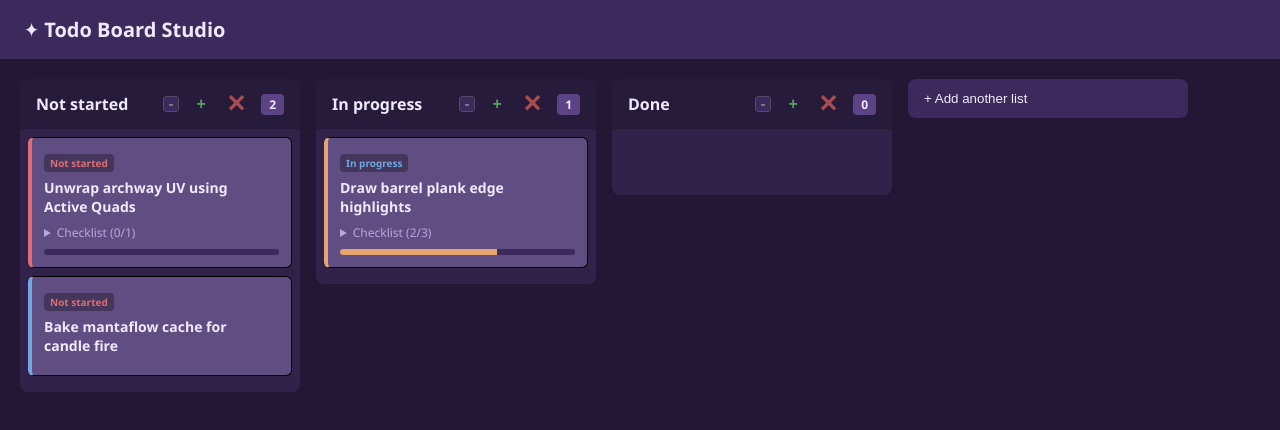
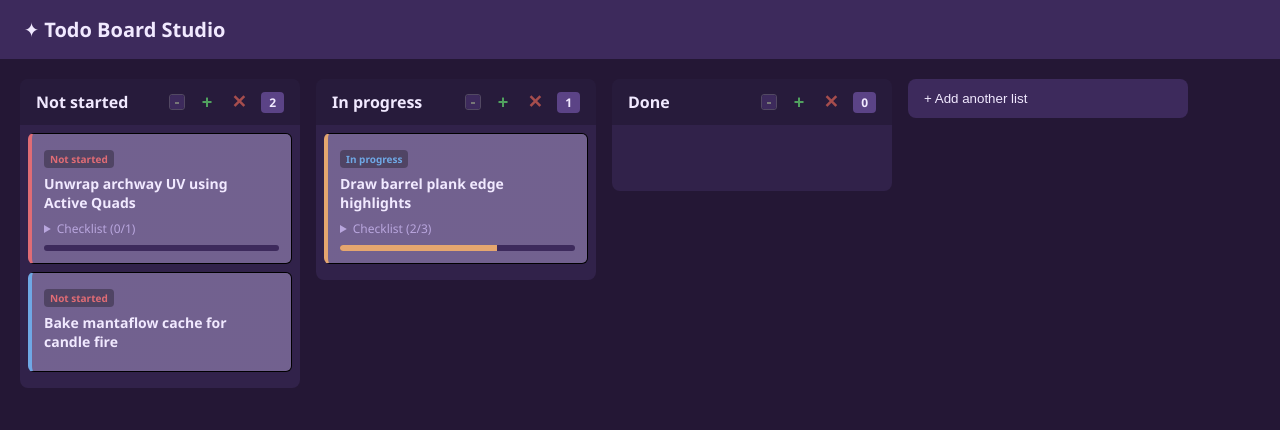
Before and after one commit to zViiX123/Todo_WebApp, a plain HTML site: page todo.html in a window 1280 px wide. Drawn offline with Linux system fonts and the light colour scheme.

Commit message:
fix for x being too large????, and more contrast for cards/coloumns

```diff
--- a/todo.html
+++ b/todo.html
@@ -49,9 +49,9 @@
             cursor: pointer; padding: 0; display: inline-flex; align-items: center; justify-content: center;
             transition: text-shadow 0.2s, color 0.2s;
         }
-        .icon-btn.add { color: #51A15F; font-size: 16px; width: 20px; height: 20px; }
+        .icon-btn.add { color: #51A15F; font-size: 18px; width: 20px; height: 20px; }
         .icon-btn.add:hover { color: #6BE87F; text-shadow: 0 0 8px rgba(107, 232, 127, 0.8); }
-        .icon-btn.del { color: #A64D4D; font-size: 24px; width: 26px; height: 26px; } /* Noticeably larger X */
+        .icon-btn.del { color: #A64D4D; font-size: 18px; width: 20px; height: 20px; }
         .icon-btn.del:hover { color: #E86B6B; text-shadow: 0 0 8px rgba(232, 107, 107, 0.8); }
 
         .tiny-color-picker {
@@ -231,9 +231,9 @@
                     card.ondragstart = (e) => drag(e, task.id);
                     card.onclick = () => openTask(task.id);
 
-                    // CARD ADOPTS COLUMN COLOR (Lightened via a white transparent overlay)
+                    // CARD ADOPTS COLUMN COLOR (Lightened further via a stronger white transparent overlay)
                     card.style.backgroundColor = data.columnColors[colName] || 'var(--bg-card)';
-                    card.style.backgroundImage = 'linear-gradient(rgba(255, 255, 255, 0.12), rgba(255, 255, 255, 0.12))';
+                    card.style.backgroundImage = 'linear-gradient(rgba(255, 255, 255, 0.22), rgba(255, 255, 255, 0.22))';
 
                     // Priority Color mapping
                     if(task.priority === "High") card.style.borderLeftColor = "var(--pri-high)";
```
